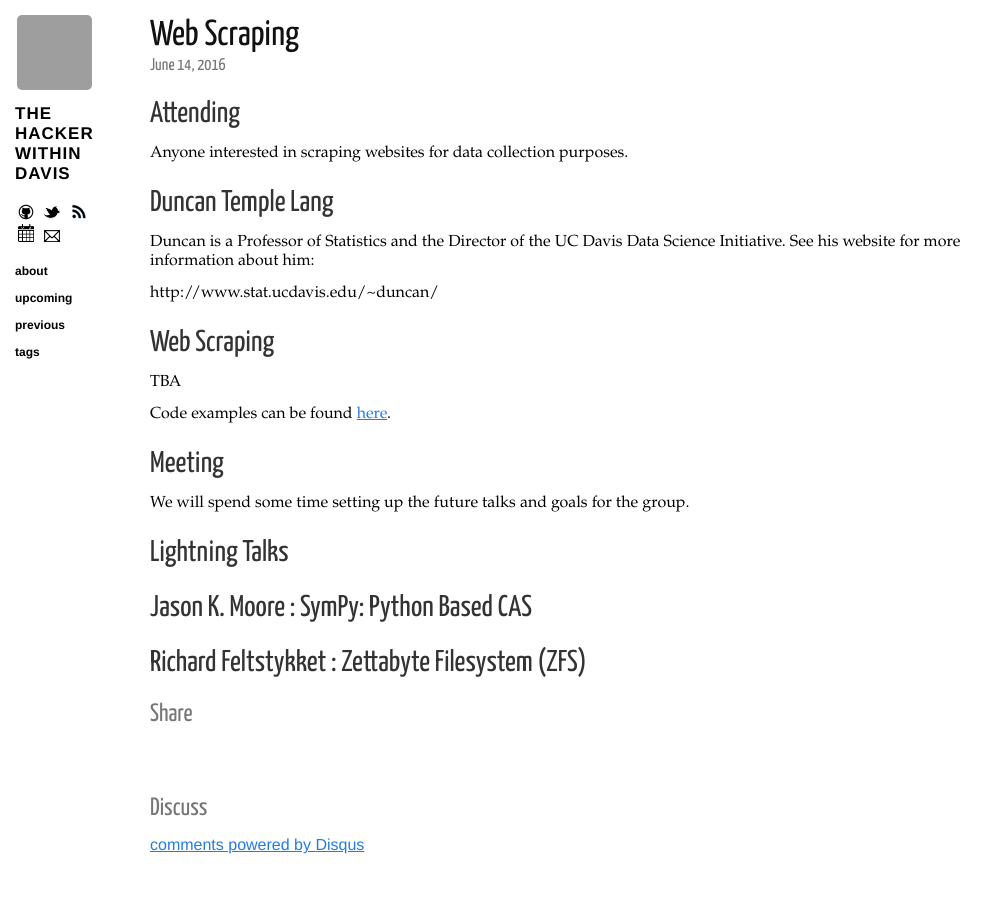
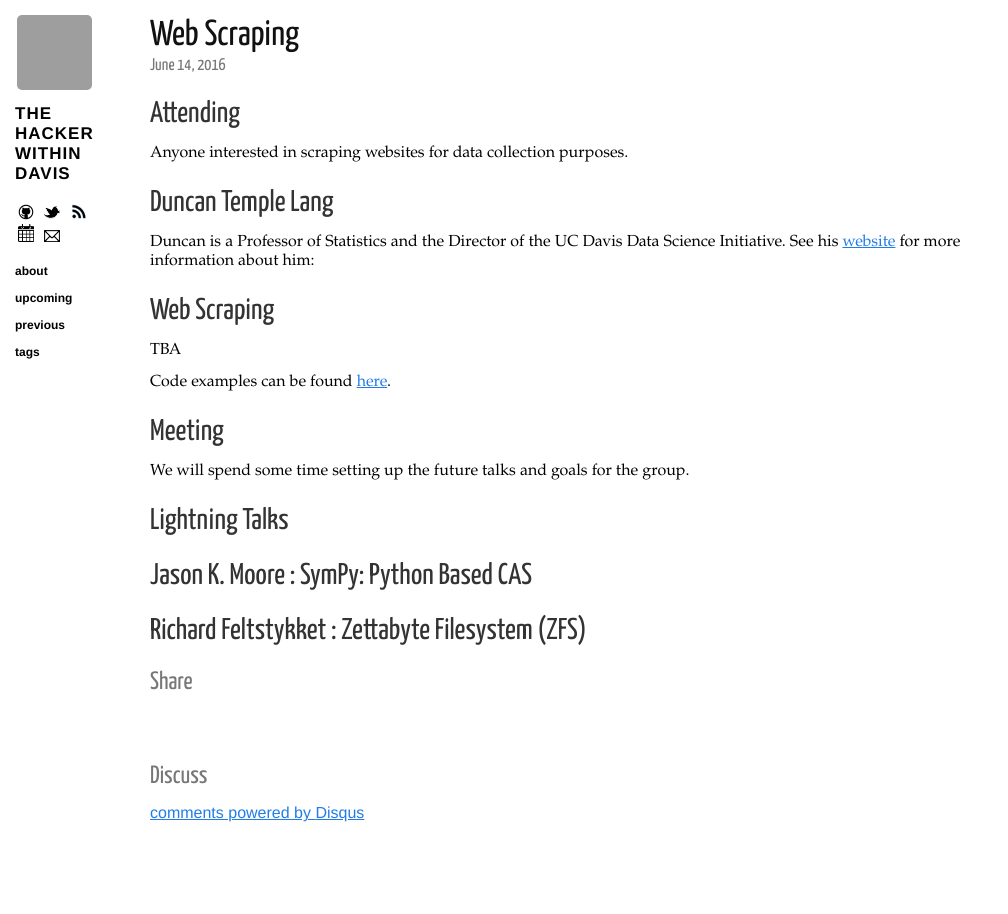
Before and after one commit to thehackerwithin/davis, a Jekyll site: the page built from _posts/2016-06-14-web-scraping.markdown, in a window 1280 px wide. Shown: the whole page, without its empty margins (0-1008 px from the left). Built offline with Jekyll 4.4.1, drawn with Linux system fonts in a browser that asks for light colours; nearby versions of some CDN libraries; Markdown is read by kramdown in place of the engine named in the settings; comment, search, counter and statistics services are not loaded; grey boxes are pictures that could not be loaded.

Commit message:
Fixed link.

```diff
--- a/_posts/2016-06-14-web-scraping.markdown
+++ b/_posts/2016-06-14-web-scraping.markdown
@@ -13,9 +13,8 @@ Anyone interested in scraping websites for data collection purposes.
 ## Duncan Temple Lang
 
 Duncan is a Professor of Statistics and the Director of the UC Davis Data
-Science Initiative. See his website for more information about him:
-
-http://www.stat.ucdavis.edu/~duncan/
+Science Initiative. See his [website](http://www.stat.ucdavis.edu/~duncan) for
+more information about him:
 
 ## Web Scraping
 
```
